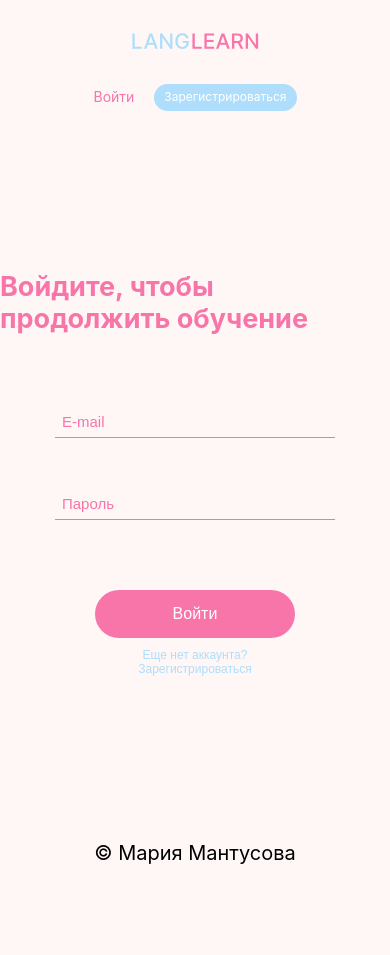
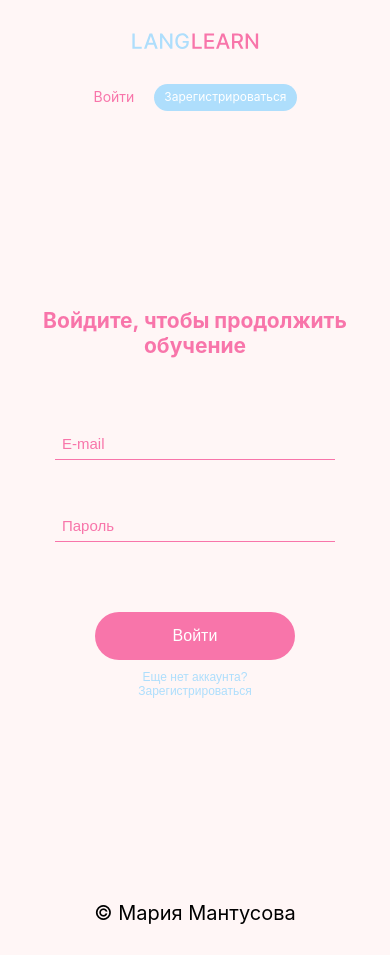
Before and after one commit to MariaMantusova/LangLearn_frontend, a React (Create React App) app: page /login in a window 390 px wide. Before the commit the page ends 895 px from the top, so only its background shows below. Built offline with nearby package versions, Linux system fonts and the light colour scheme.

Commit message:
feat: adaptive for register & login pages

```diff
--- a/src/components/AuthPage/AuthPage.scss
+++ b/src/components/AuthPage/AuthPage.scss
@@ -5,7 +5,8 @@
   flex-direction: column;
   align-items: center;
   justify-content: center;
-  height: 80vh;
+  min-height: 80vh;
+  padding: 30px 0;
 }
 
 .auth-page__title {
@@ -13,4 +14,15 @@
   color: $mainPinkColor;
   margin-bottom: 70px;
   margin-top: 0;
+
+  @media screen and (max-width: 640px) {
+    font-size: 24px;
+  }
+
+  @media screen and (max-width: 460px) {
+    font-size: 21px;
+    text-align: center;
+    margin-right: 10px;
+    margin-left: 10px;
+  }
 }
```
